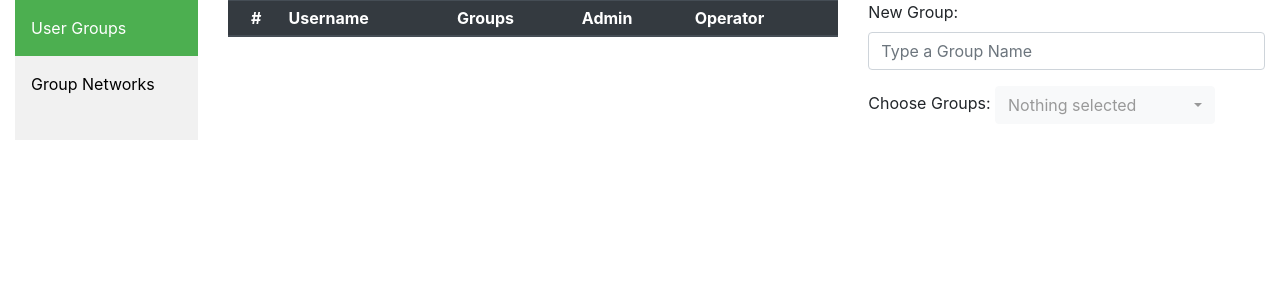
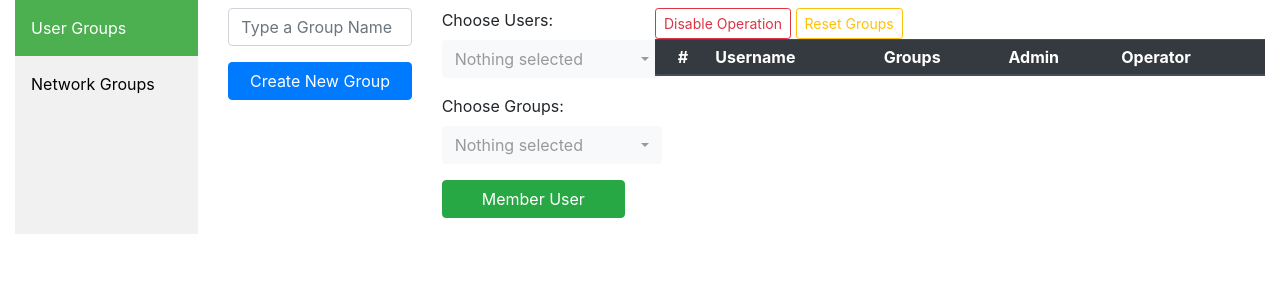
Before and after one commit to omertb/meraki-opui, a Flask app: template project/admin/templates/admin.html in a window 1280 px wide. Shown: the part 120-420 px from the top of the page. Run offline with Flask 2, Linux system fonts and the light colour scheme; the template is opened without the code that fills it: values that come from a table or form of the project are taken from there, others are empty; some libraries are stand-ins or nearby versions.

Commit message:
user groups page layout

```diff
--- a/project/admin/forms.py
+++ b/project/admin/forms.py
@@ -1,12 +1,14 @@
 from flask_wtf import FlaskForm
 from wtforms import StringField, SelectMultipleField, widgets
 from wtforms.validators import DataRequired, Length
-from project.models import Group
+from project.models import Group, User
 
 
 class GroupMembershipForm(FlaskForm):
     new_group_name = StringField('New Group Name: ', validators=[DataRequired(), Length(max=64)])
     select_group = SelectMultipleField('Select Groups: ', validators=[DataRequired()])
+    select_user = SelectMultipleField('Select Groups: ', validators=[DataRequired()])
 
     def set_choices(self):
         self.select_group.choices = [(group.id, group.name) for group in Group.query.all()]
+        self.select_user.choices = [(user.id, user.name) for user in User.query.all()]
--- a/project/admin/templates/admin.html
+++ b/project/admin/templates/admin.html
@@ -34,11 +34,44 @@
 		<div class="col-md-2">
             <div class="sidebar">
                 <a class="active" href="#">User Groups</a>
-                <a href="#">Group Networks</a>
+                <a href="#">Network Groups</a>
             </div>
 		</div>
+        <div class="col-md-2 pt-2">
+            <form id="createGroupForm" action="" method="post">
+                <div class="form-group">
+                    {{ form.new_group_name(class_="form-control", id="netGroupInput", placeholder="Type a Group Name") }}
+                </div>
+                <div class="form-group">
+                    <button id="createGroupButton" class="btn btn-primary btn-block" type="submit">
+                        Create New Group
+                    </button>
+                </div>
+            </form>
+        </div>
+        <div class="col-md-2 pt-2">
+            <form id="groupMembershipForm" action="" method="post">
+                <div class="form-group">
+                    <label for="userSelectMultiple">Choose Users: </label><br>
+                    {{ form.select_user(class_="selectpicker my-select", id="userSelectMultiple", data_live_search="true") }}
+                </div>
+                <div class="form-group">
+                    <label for="groupSelectMultiple">Choose Groups: </label><br>
+                    {{ form.select_group(class_="selectpicker my-select", id="groupSelectMultiple", data_live_search="true") }}
+                </div>
+                <div class="form-group">
+                    <button id="membershipButton" class="btn btn-success btn-block" type="submit">
+                        Member User
+                    </button>
+                </div>
+            </form>
+        </div>
         <div class="col-md-6">
-            <div class="content">
+            <div class="content pt-2">
+                <div id="usersTableToolbar">
+                    <button id="disableUserButton" class="btn btn-outline-danger btn-sm">Disable Operation</button>
+                    <button id="resetGroupsButton" class="btn btn-outline-warning btn-sm">Reset Groups</button>
+                </div>
                 <table
                         id="usersTable"
                         class="table table-hover table-sm"
@@ -63,20 +96,6 @@
         </div>
     </div>
 
-		<div class="col-md-4">
-            <div class="content">
-                <form id="groupMembershipForm" action="" method="post">
-                    <div class="form-group">
-                        <label for="newGroupInput">New Group: </label>
-                        {{ form.new_group_name(class_="form-control", id="netGroupInput", placeholder="Type a Group Name") }}
-                    </div>
-                    <div class="form-group">
-                        <label for="groupSelectMultiple">Choose Groups: </label>
-                        {{ form.select_group(class_="selectpicker my-select", id="groupSelectMultiple", data_live_search="true") }}
-                    </div>
-                </form>
-            </div>
-		</div>
 	</div>
 </div>
 
```
